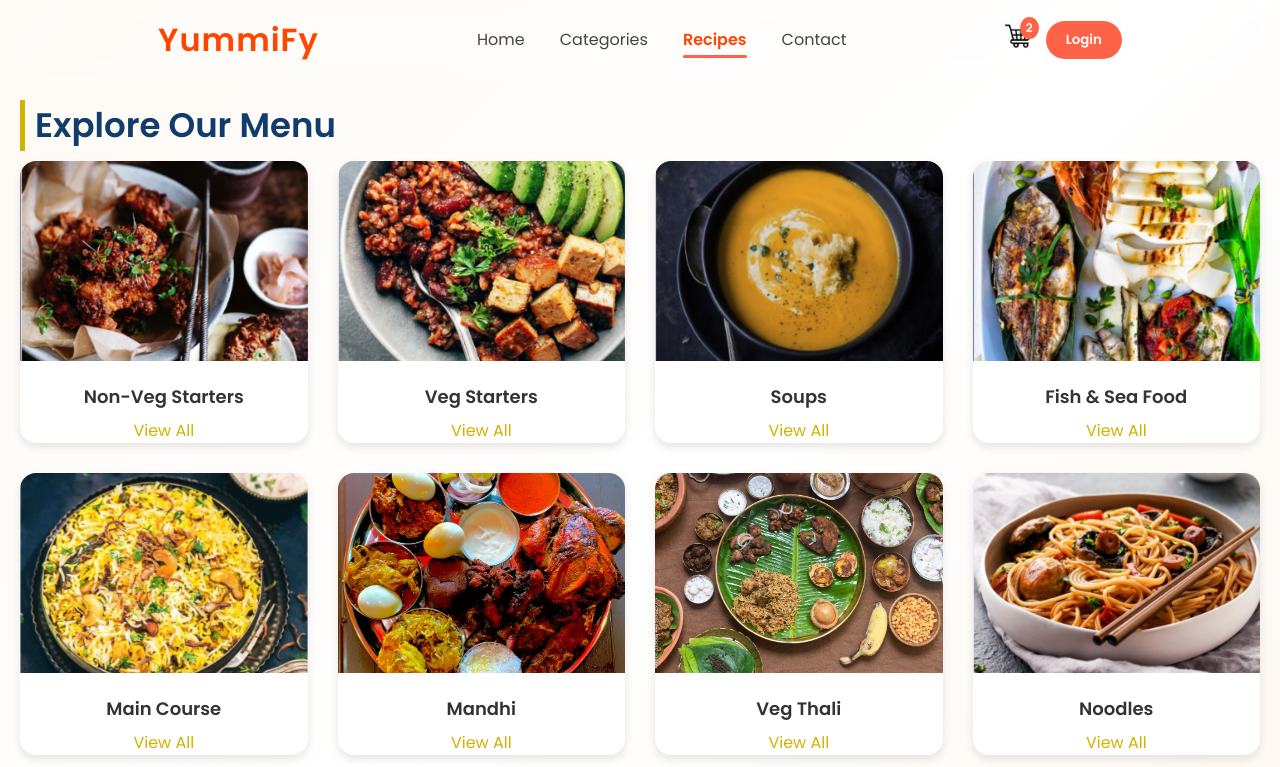
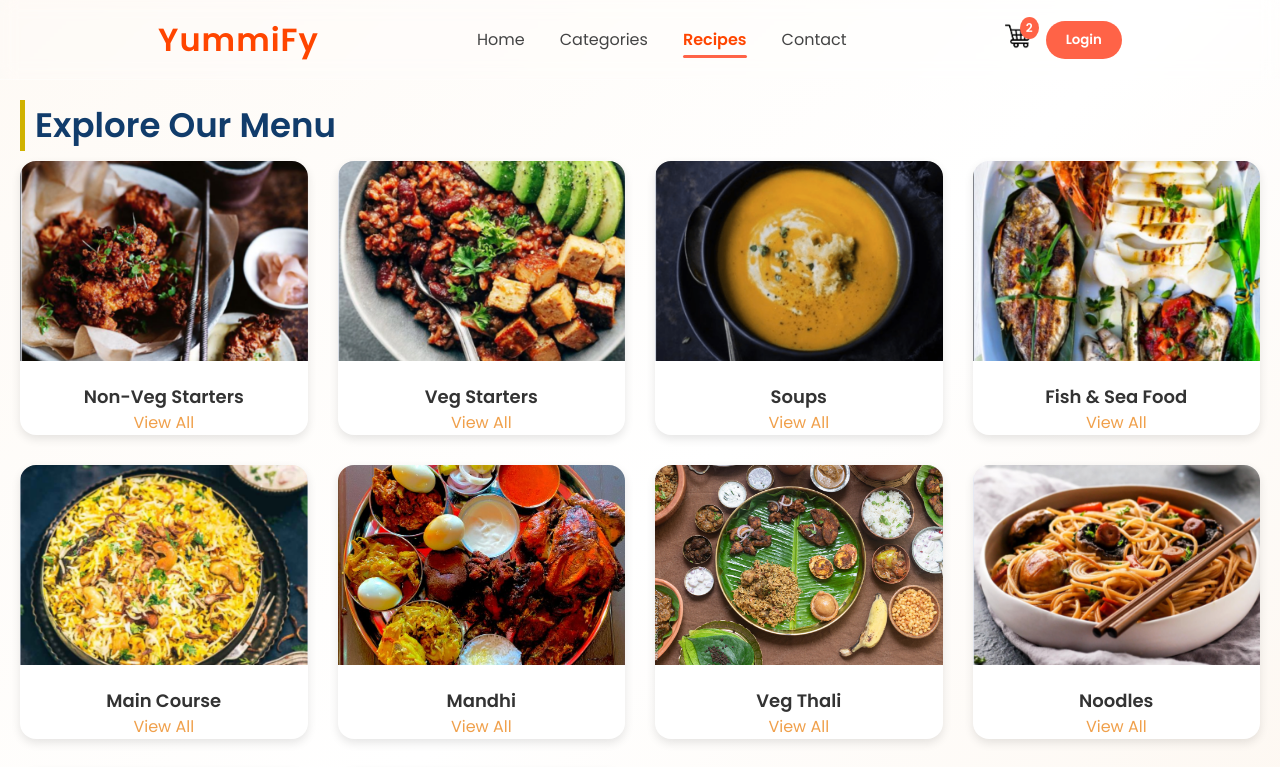
Before and after one commit to saisuryavinay/yummifyy, a React (Vite) app: page /recipes in a window 1280 px wide. Shown: the top 767 px of the page. Built offline with nearby package versions, Linux system fonts and the light colour scheme.

Commit message:
All Routing Links are Updated

```diff
--- a/src/Navbar.jsx
+++ b/src/Navbar.jsx
@@ -2,7 +2,9 @@
 import { NavLink } from "react-router-dom";
 import cartIcon from "./Food-imgs/cart.png";
 import signinIcon from "./Food-imgs/sign-in.png";
+import { Link } from "react-router-dom";
 import loginIcon from "./Food-imgs/login.png";
+import Categories from "./Categories";
 import "./index.css";
 
 function Navbar() {
@@ -22,10 +24,10 @@
 
       <div className="header-right">
         <div className="cart">
-          <a href="/Cart">
+          <Link to="/Categories">
           <img src={cartIcon} alt="Cart" />
           <span className="badge">2</span>
-          </a>
+          </Link>
         </div>
         {/* <button className="btn-sginin">
           <img src={signinIcon} alt="Sign In" className="imge-si"/>
--- a/src/Recipes.jsx
+++ b/src/Recipes.jsx
@@ -10,6 +10,7 @@
 import Salad from "./Food-imgs/Salads.png";
 import mandhi from "./Food-imgs/non-vegg.jpg";
 import vegThali from "./Food-imgs/thali.jpg";
+import { Link } from "react-router-dom";
 
 function Recipes() {
   const alertShown = useRef(false);
@@ -43,9 +44,18 @@
           <div key={index} className="menu-card">
             <img src={item.img} alt={item.title} className="menu-image" />
             <h2 className="menu-item-title">{item.title}</h2>
-            <a href="/Categories" className="menu-link">
+            <Link
+              to="/Categories"
+              style={{
+                color: "#F0A04B",
+                textDecoration: "none",
+                // fontWeight: "bold",
+
+                cursor: "pointer",
+              }}
+            >
               View All
-            </a>
+            </Link>
           </div>
         ))}
       </div>
```
Also changed, not shown: src/Recipes.css (line endings or trailing spaces).
